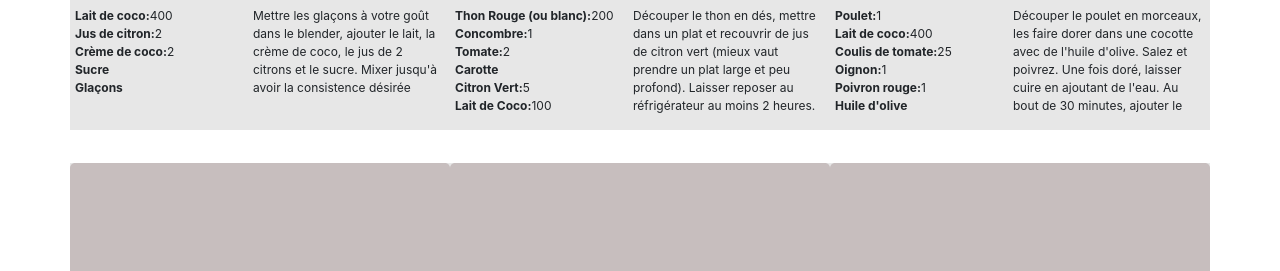
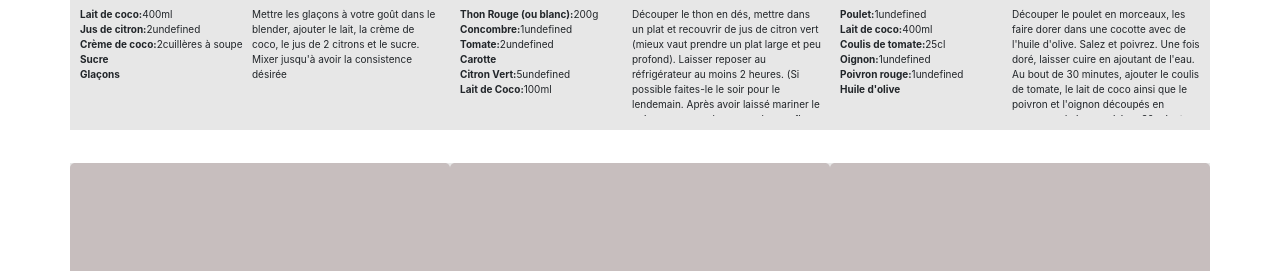
Before and after one commit to imane-R/ImaneElkaddouri_7_27042021, a website: page index.html in a window 1280 px wide. Shown: the part 529-800 px from the top of the page. Drawn offline with nearby package versions, Linux system fonts and the light colour scheme.

Commit message:
add style for button and carte

```diff
--- a/data/recipes.js
+++ b/data/recipes.js
@@ -21,7 +21,7 @@ const recipes = [
             {
                 "ingredient" : "Sucre",
                 "quantite" : 30,
-                "unit" : "grammes"
+                "unit" : "g"
             },
             {
                 "ingredient": "Glaçons"
@@ -40,7 +40,7 @@ const recipes = [
             {
                 "ingredient" : "Thon Rouge (ou blanc)",
                 "quantity" : 200,
-                "unit" : "grammes"
+                "unit" : "g"
             },
             {
                 "ingredient" : "Concombre",
@@ -111,12 +111,12 @@ const recipes = [
             {
                 "ingredient": "Riz blanc",
                 "quantity": 500,
-                "unit": "grammes"
+                "unit": "g"
             },
             {
                 "ingredient": "Thon en miettes",
                 "quantity": 200,
-                "unit": "grammes"
+                "unit": "g"
             },{
                 "ingredient": "Tomate",
                 "quantity": 2
@@ -128,7 +128,7 @@ const recipes = [
             {
                 "ingredient": "Maïs",
                 "quantity": 300,
-                "unit": "grammes"
+                "unit": "g"
             },
             {
                 "ingredient": "Vinaigrette",
@@ -153,7 +153,7 @@ const recipes = [
            {
                "ingredient": "Thon en miettes",
                "quantity": 130,
-               "unit": "grammes"
+               "unit": "g"
            },
            {
                 "ingredient": "Tomate",
@@ -167,7 +167,7 @@ const recipes = [
            {
                "ingredient": "gruyère râpé",
                "quantity": 100,
-               "unit": "grammes"
+               "unit": "g"
            },
            {
                 "ingredient": "Moutarde de Dijon",
@@ -205,7 +205,7 @@ const recipes = [
             {
                 "ingredient": "Sucre en Poudre",
                 "quantity": 100,
-                "unit":"grammes"
+                "unit":"g"
             },
             {
                 "ingredient": "Sucre vanillé",
@@ -230,7 +230,7 @@ const recipes = [
             {
                 "ingredient": "Chocolat au lait",
                 "quantity": 300,
-                "unit": "grammes"
+                "unit": "g"
             },
             {
                 "ingredient": "Crème liquide",
@@ -240,7 +240,7 @@ const recipes = [
             {
                 "ingredient": "Beurre",
                 "quantity": "30",
-                "unit": "grammes"
+                "unit": "g"
             },
             {
                 "ingredient": "Fraise",
@@ -259,17 +259,17 @@ const recipes = [
            {
                 "ingredient": "Noix",
                 "quantity": "180",
-                "unit": "grammes"
+                "unit": "g"
            },
            {
                "ingredient": "Chocolat noir",
                "quantity": 150,
-               "unit": "grammes"
+               "unit": "g"
            },
            {
                "ingredient": "Beurre",
                "quantity": 120,
-               "unit": "grammes"
+               "unit": "g"
            },
            {
                 "ingredient": "Oeuf",
@@ -278,12 +278,12 @@ const recipes = [
            {
                "ingredient": "Sucre en Poudre",
                "quantity": "110",
-               "unit": "grammes"
+               "unit": "g"
            },
            {
                 "ingredient": "farine",
                 "quantity": 90,
-                "unit": "grammes"
+                "unit": "g"
            }
 
         ],
@@ -307,7 +307,7 @@ const recipes = [
             {
                 "ingredient": "Fromage de chèvre",
                 "quantity": 150,
-                "unit": "grammes"
+                "unit": "g"
             },
             {
                 "ingredient": "Vinaigre Balsamic"
@@ -346,7 +346,7 @@ const recipes = [
             {
                 "ingredient": "Oignon",
                 "quantity": 300,
-                "unit": "grammes"
+                "unit": "g"
             },
             {
                 "ingredient": "Vin blanc sec",
@@ -366,12 +366,12 @@ const recipes = [
             {
                 "ingredient": "Tomates cerises",
                 "quantity": 250,
-                "unit": "grammes"
+                "unit": "g"
             },
             {
                 "ingredient": "Mozzarella",
                 "quantity": 150,
-                "unit": "grammes"
+                "unit": "g"
             },
             {
                 "ingredient": "Jambon de parme",
@@ -404,7 +404,7 @@ const recipes = [
             {
                 "ingredient": "Rhubarbe",
                 "quantity": 160,
-                "unit": "grammes"
+                "unit": "g"
             },
             {
                 "ingredient": "Pommes",
@@ -434,12 +434,12 @@ const recipes = [
             {
                 "ingredient": "Mâche",
                 "quantity": 60,
-                "unit": "grammes"
+                "unit": "g"
             },
             {
                 "ingredient": "Pommes de terre",
                 "quantity": 200,
-                "unit": "grammes"
+                "unit": "g"
             },
             {
                 "ingredient": "Échalote",
@@ -474,7 +474,7 @@ const recipes = [
             {
                 "ingredient": "Farine de blé noir",
                 "quantity": 130,
-                "unit": "grammes"
+                "unit": "g"
             },
             {
                 "ingredient": "Oeuf",
@@ -484,7 +484,7 @@ const recipes = [
             {
                 "ingredient": "Fromage à raclette",
                 "quantity": 300,
-                "unit":"grammes"
+                "unit":"g"
             },
             {
                 "ingredient": "Oignon",
@@ -493,12 +493,12 @@ const recipes = [
             {
                 "ingredient": "Beurre",
                 "quantity": 75,
-                "unit": "grammes"
+                "unit": "g"
             }
 
         ],
         "time": 100,
-        "description":"Mélanger la farine et les oeufs, faire fondre 25 grammes de beurre et ajouter à la pâte. Ajouter du sel. Laisser reposer 1 heure. Faire les galettes et laisser refroidire. Faire chauffer les saucisses avec du beurre et l'oignon. Enrouler les saucisses dans les crêpes avec une partie du fromage. Mettre le reste du fromage à raclette par dessus les crêpes. Passer four pendant 20 minutes",
+        "description":"Mélanger la farine et les oeufs, faire fondre 25 g de beurre et ajouter à la pâte. Ajouter du sel. Laisser reposer 1 heure. Faire les galettes et laisser refroidire. Faire chauffer les saucisses avec du beurre et l'oignon. Enrouler les saucisses dans les crêpes avec une partie du fromage. Mettre le reste du fromage à raclette par dessus les crêpes. Passer four pendant 20 minutes",
         "appliance": "Four",
         "ustensils":["poelle à frire","couteau"]
     },
@@ -514,7 +514,7 @@ const recipes = [
             {
                 "ingredient": "Farine",
                 "quantity": 250,
-                "unit": "grammes"
+                "unit": "g"
             },
             {
                 "ingredient": "Lait",
@@ -524,12 +524,12 @@ const recipes = [
             {
                 "ingredient": "Beurre salé",
                 "quantity": 30,
-                "unit":"grammes"
+                "unit":"g"
             },
             {
                 "ingredient": "Chocolat au lait",
                 "quantity": 100,
-                "unit": "grammes"
+                "unit": "g"
             },
             {
                 "ingredient": "Banane",
@@ -549,17 +549,17 @@ const recipes = [
             {
                 "ingredient": "Tomate",
                 "quantity": 500,
-                "unit": "grammes"
+                "unit": "g"
             },
             {
                 "ingredient": "Mozzarella",
                 "quantity": 250,
-                "unit": "grammes"
+                "unit": "g"
             },
             {
                 "ingredient": "Pennes",
                 "quantity": 500,
-                "unit": "grammes"
+                "unit": "g"
             },
             {
                 "ingredient": "Basilic",
@@ -585,7 +585,7 @@ const recipes = [
             {
                 "ingredient": "Fraise",
                 "quantity": 500,
-                "unit": "grammes"
+                "unit": "g"
             },
             {
                 "ingredient": "Pastèque",
@@ -655,7 +655,7 @@ const recipes = [
             {
                 "ingredient": "Sucre glace",
                 "quantity": 30,
-                "unit":"grammes"
+                "unit":"g"
             },
             {
                 "ingredient": "Banane",
@@ -675,22 +675,22 @@ const recipes = [
             {
                 "ingredient": "Tagliatelles",
                 "quantity": 500,
-                "unit": "grammes"
+                "unit": "g"
             },
             {
                 "ingredient": "Lardons",
                 "quantity": 150,
-                "unit": "grammes"
+                "unit": "g"
             },
             {
                 "ingredient": "Crème fraiche",
                 "quantity": 200,
-                "unit": "grammes"
+                "unit": "g"
             },
             {
                 "ingredient": "Parmesan",
                 "quantity": 100,
-                "unit":"grammes"
+                "unit":"g"
             },
             {
                 "ingredient": "huile d'olive",
@@ -711,7 +711,7 @@ const recipes = [
             {
                 "ingredient": "Spaghettis",
                 "quantity": 400,
-                "unit": "grammes"
+                "unit": "g"
             },
             {
                 "ingredient": "Oignon",
@@ -720,12 +720,12 @@ const recipes = [
             {
                 "ingredient": "Coulis de tomate",
                 "quantity": 300,
-                "unit":"grammes"
+                "unit":"g"
             },
             {
                 "ingredient": "Viande hachée 1% de matière grasse",
                 "quantity": 400,
-                "unit":"grammes"
+                "unit":"g"
             },
             {
                 "ingredient": "Vin rouge",
@@ -751,17 +751,17 @@ const recipes = [
             {
                 "ingredient": "Beurre",
                 "quantity": 160,
-                "unit": "grammes"
+                "unit": "g"
             },
             {
                 "ingredient": "Chocolat noir",
                 "quantity": 200,
-                "unit": "grammes"
+                "unit": "g"
             },
             {
                 "ingredient": "Farine",
                 "quantity": 50,
-                "unit": "grammes"
+                "unit": "g"
             },
             {
                 "ingredient": "Oeuf",
@@ -770,7 +770,7 @@ const recipes = [
             {
                 "ingredient": "Sucre",
                 "quantity": 150,
-                "unit": "grammes"
+                "unit": "g"
             }
         ],
         "time": 30,
@@ -786,17 +786,17 @@ const recipes = [
             {
                 "ingredient": "Pâte brisée",
                 "quantity": 200,
-                "unit": "grammes"
+                "unit": "g"
             },
             {
                 "ingredient": "Lardons",
                 "quantity": 200,
-                "unit": "grammes"
+                "unit": "g"
             },
             {
                 "ingredient": "Beurre",
                 "quantity": 30,
-                "unit": "grammes"
+                "unit": "g"
             },
             {
                 "ingredient": "Oeuf",
@@ -826,12 +826,12 @@ const recipes = [
             {
                 "ingredient": "Thon en miettes",
                 "quantity": 160,
-                "unit": "grammes"
+                "unit": "g"
             },
             {
                 "ingredient": "Maïs",
                 "quantity": 60,
-                "unit": "grammes"
+                "unit": "g"
             },
             {
                 "ingredient": "Tomate",
@@ -844,7 +844,7 @@ const recipes = [
             {
                 "ingredient": "Macaronis",
                 "quantity": 300,
-                "unit": "grammes"
+                "unit": "g"
             },
             {
                 "ingredient": "Mayonnaise",
@@ -865,22 +865,22 @@ const recipes = [
             {
                 "ingredient": "Sucre",
                 "quantity": 100,
-                "unit": "grammes"
+                "unit": "g"
             },
             {
                 "ingredient": "Beurre",
                 "quantity": 100,
-                "unit": "grammes"
+                "unit": "g"
             },
             {
                 "ingredient": "Farine",
                 "quantity": 100,
-                "unit": "grammes"
+                "unit": "g"
             },
             {
                 "ingredient": "Chocolat noir en pepites",
                 "quantity": 100,
-                "unit":"grammes"
+                "unit":"g"
             },
             {
                 "ingredient": "Oeuf",
@@ -949,7 +949,7 @@ const recipes = [
             {
                 "ingredient": "Beurre salé",
                 "quantity": 50,
-                "unit": "grammes"
+                "unit": "g"
             }
         ],
         "time": 15,
@@ -969,17 +969,17 @@ const recipes = [
             {
                 "ingredient": "Pommes de terre",
                 "quantity": 400,
-                "unit": "grammes"
+                "unit": "g"
             },
             {
                 "ingredient": "Oseille",
                 "quantity": 75,
-                "unit": "grammes"
+                "unit": "g"
             },
             {
                 "ingredient": "Beurre",
                 "quantity": 50,
-                "unit":"grammes"
+                "unit":"g"
             },
             {
                 "ingredient": "Crême fraîche",
@@ -988,7 +988,7 @@ const recipes = [
             }
         ],
         "time": 80,
-        "description":"Emincer les blanc de poireaux et les faire chauffer dans 25 grammes de beurre. AJouter les pommes de terres coupées en morceaux. Ajouter l'eau et laisser mijoter pour 45 minutes. Chauffer l'oseille avec le beurre restant puis incorporer le tout. Mixez. Ajoutez la crème. Bon appetit.",
+        "description":"Emincer les blanc de poireaux et les faire chauffer dans 25 g de beurre. AJouter les pommes de terres coupées en morceaux. Ajouter l'eau et laisser mijoter pour 45 minutes. Chauffer l'oseille avec le beurre restant puis incorporer le tout. Mixez. Ajoutez la crème. Bon appetit.",
         "appliance": "Mixer",
         "ustensils":["casserolle","couteau"]
     },
@@ -1031,7 +1031,7 @@ const recipes = [
             {
                 "ingredient": "Pois Cassé",
                 "quantity": 500,
-                "unit": "grammes"
+                "unit": "g"
             },
             {
                 "ingredient": "Oignon",
@@ -1064,17 +1064,17 @@ const recipes = [
             {
                 "ingredient": "Haricots verts",
                 "quantity": 150,
-                "unit": "grammes"
+                "unit": "g"
             },
             {
                 "ingredient": "Petits poids",
                 "quantity": 100,
-                "unit":"grammes"
+                "unit":"g"
             },
             {
                 "ingredient": "Lardons",
                 "quantity": 150,
-                "unit": "grammes"
+                "unit": "g"
             }
         ],
         "time": 60,
@@ -1105,7 +1105,7 @@ const recipes = [
             {
                 "ingredient": "Gruyère",
                 "quantity": 100,
-                "unit":"grammes"
+                "unit":"g"
             },
             {
                 "ingredient": "Lait",
@@ -1166,7 +1166,7 @@ const recipes = [
             {
                 "ingredient": "Patate douce",
                 "quantity": 800,
-                "unit": "grammes"
+                "unit": "g"
             },
             {
                 "ingredient": "Crème fraîche",
@@ -1202,7 +1202,7 @@ const recipes = [
             {
                 "ingredient": "Beurre",
                 "quantity": 20,
-                "unit": "grammes"
+                "unit": "g"
             },
             {
                 "ingredient": "Crème fraîche",
@@ -1251,7 +1251,7 @@ const recipes = [
             {
                 "ingredient": "Gruyère",
                 "quantity": 40,
-                "unit": "grammes"
+                "unit": "g"
             },
             {
                 "ingredient": "Maïzena",
@@ -1276,7 +1276,7 @@ const recipes = [
             {
                 "ingredient": "Viande hachée",
                 "quantity": 600,
-                "unit": "grammes"
+                "unit": "g"
             },
             {
                 "ingredient": "Huile d'olives",
@@ -1295,7 +1295,7 @@ const recipes = [
             {
                 "ingredient": "Gruyère",
                 "quantity": 50,
-                "unit": "grammes"
+                "unit": "g"
             }
 
         ],
@@ -1326,7 +1326,7 @@ const recipes = [
             {
                 "ingredient": "Sucre roux",
                 "quantity": 75,
-                "unit": "grammes"
+                "unit": "g"
             }
         ],
         "time": 20,
@@ -1346,17 +1346,17 @@ const recipes = [
             {
                 "ingredient": "Farine",
                 "quantity": 100,
-                "unit": "grammes"
+                "unit": "g"
             },
             {
                 "ingredient": "Beurre",
                 "quantity": 50,
-                "unit": "grammes"
+                "unit": "g"
             },
             {
                 "ingredient": "Sucre roux",
                 "quantity": 80,
-                "unit":"grammes"
+                "unit":"g"
             }
         ],
         "time": 40,
@@ -1406,7 +1406,7 @@ const recipes = [
             {
                 "ingredient": "Chocolat noir",
                 "quantity": 100,
-                "unit": "grammes"
+                "unit": "g"
             },
             {
                 "ingredient": "Sucre vanillé",
@@ -1427,7 +1427,7 @@ const recipes = [
             {
                 "ingredient": "Chocolat",
                 "quantity": 200,
-                "unit": "grammes"
+                "unit": "g"
             },
             {
                 "ingredient": "Oeuf",
@@ -1456,17 +1456,17 @@ const recipes = [
             {
                 "ingredient": "Pâte brisée",
                 "quantity": 200,
-                "unit": "grammes"
+                "unit": "g"
             },
             {
                 "ingredient": "Sucre",
                 "quantity": 150,
-                "unit": "grammes"
+                "unit": "g"
             },
             {
                 "ingredient": "Beurre fondu",
                 "quantity": 100,
-                "unit": "grammes"
+                "unit": "g"
             },
             {
                 "ingredient": "Oeuf",
@@ -1494,22 +1494,22 @@ const recipes = [
             {
                 "ingredient": "Chocolat",
                 "quantity": 200,
-                "unit": "grammes"
+                "unit": "g"
             },
             {
                 "ingredient": "Sucre",
                 "quantity": 100,
-                "unit": "grammes"
+                "unit": "g"
             },
             {
                 "ingredient": "Beurre",
                 "quantity": 50,
-                "unit":"grammes"
+                "unit":"g"
             },
             {
                 "ingredient": "farine",
                 "quantity": 40,
-                "unit": "grammes"
+                "unit": "g"
             }
         ],
         "time": 15,
@@ -1534,12 +1534,12 @@ const recipes = [
             {
                 "ingredient": "Farine",
                 "quantity": 30,
-                "unit": "grammes"
+                "unit": "g"
             },
             {
                 "ingredient": "Sucre",
                 "quantity": 80,
-                "unit":"grammes"
+                "unit":"g"
             }
         ],
         "time": 30,
@@ -1555,12 +1555,12 @@ const recipes = [
             {
                 "ingredient": "Farine",
                 "quantity": 250,
-                "unit": "grammes"
+                "unit": "g"
             },
             {
                 "ingredient": "Sucre",
                 "quantity": 150,
-                "unit": "grammes"
+                "unit": "g"
             },
             {
                 "ingredient": "Sucre vanillé",
@@ -1579,7 +1579,7 @@ const recipes = [
             {
                 "ingredient": "Pruneaux",
                 "quantity": 100,
-                "unit": "grammes"
+                "unit": "g"
             }
         ],
         "time": 60,
@@ -1595,17 +1595,17 @@ const recipes = [
             {
                 "ingredient": "Jus de citron",
                 "quantity": 100,
-                "unit": "grammes"
+                "unit": "g"
             },
             {
                 "ingredient": "Mascarpone",
                 "quantity": 250,
-                "unit": "grammes"
+                "unit": "g"
             },
             {
                 "ingredient": "Sucre",
                 "quantity": 100,
-                "unit": "grammes"
+                "unit": "g"
             },
             {
                 "ingredient": "Crème Fraîche",
@@ -1645,7 +1645,7 @@ const recipes = [
             {
                 "ingredient": "Gruyère",
                 "quantity": 200,
-                "unit": "grammes"
+                "unit": "g"
             }
         ],
         "time": 40,
@@ -1694,7 +1694,7 @@ const recipes = [
             {
                 "ingredient": "Pâte feuilletée",
                 "quantity": 400,
-                "unit":"grammes"
+                "unit":"g"
             },
             {
                 "ingredient": "Oeuf",
@@ -1703,17 +1703,17 @@ const recipes = [
             {
                 "ingredient": "Poudre d'amendes",
                 "quantity": 500,
-                "unit": "grammes"
+                "unit": "g"
             },
             {
                 "ingredient": "Beurre",
                 "quantity": 500,
-                "unit": "grammes"
+                "unit": "g"
             },
             {
                 "ingredient": "Sucre glace",
                 "quantity": 500,
-                "unit":"grammes"
+                "unit":"g"
             }
         ],
         "time": 60,
--- a/js/index.js
+++ b/js/index.js
@@ -106,8 +106,8 @@ function getHtmlIngredients(ingredients) {
     let result = '<div class="carte__ingredients">' +
     '<ul class="contenu__ingredient__liste">';
     for (let i = 0 ; i < ingredients.length; i++) {
-        if (ingredients[i].quantity) {
-            result = result + '<li><b>' + ingredients[i].ingredient + ':</b>' + ingredients[i].quantity + '</li>';
+        if (ingredients[i].quantity ) {
+            result = result + '<li><b>' + ingredients[i].ingredient + ':</b>' + ingredients[i].quantity + ingredients[i].unit + '</li>';
         } else {
             result = result + '<li><b>' + ingredients[i].ingredient + '</b></li>';
         }
--- a/sass/layout/_recipeCard.scss
+++ b/sass/layout/_recipeCard.scss
@@ -17,18 +17,18 @@
         .carte_recette_description{
             position: absolute;
             top: 48px;
-            font-size: 12px;
+            font-size: 10px;
             width: 50%;
             height: 109px;
-            right: 7px;
+            right: 8px;
             text-align: left;
             overflow: hidden;
         }
         .carte__ingredients{
             position: absolute;
-            left: 5px;
+            left: 10px;
             top:48px;
-            font-size: 12px;
+            font-size: 10px;
         }
     }
   }
```
Also changed, not shown: .css/style.css.
